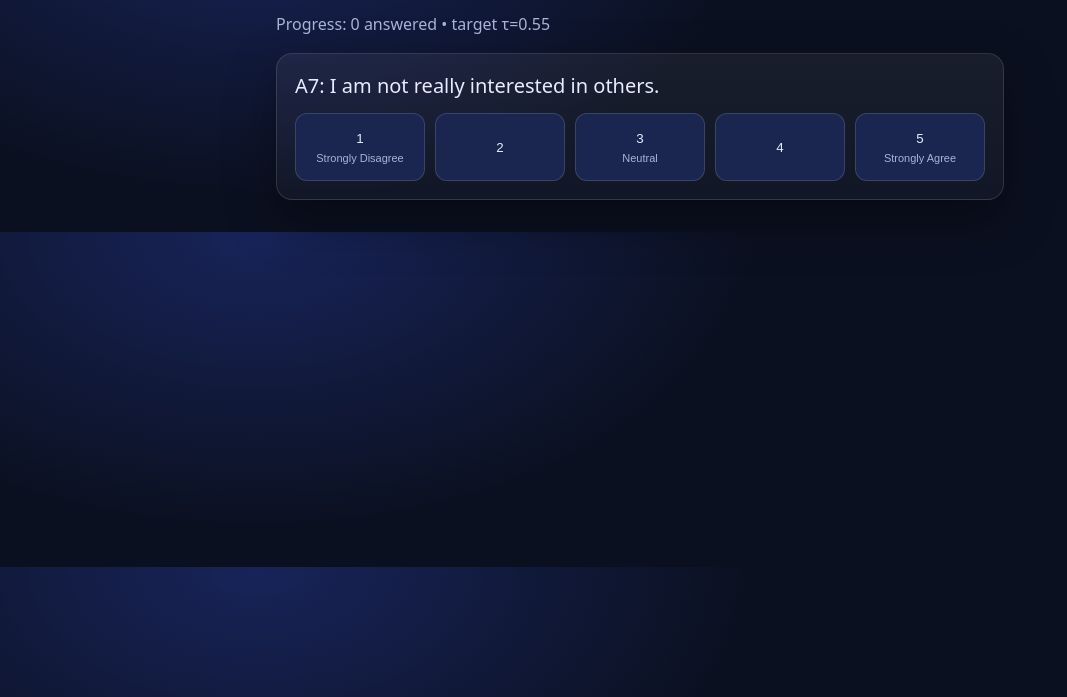
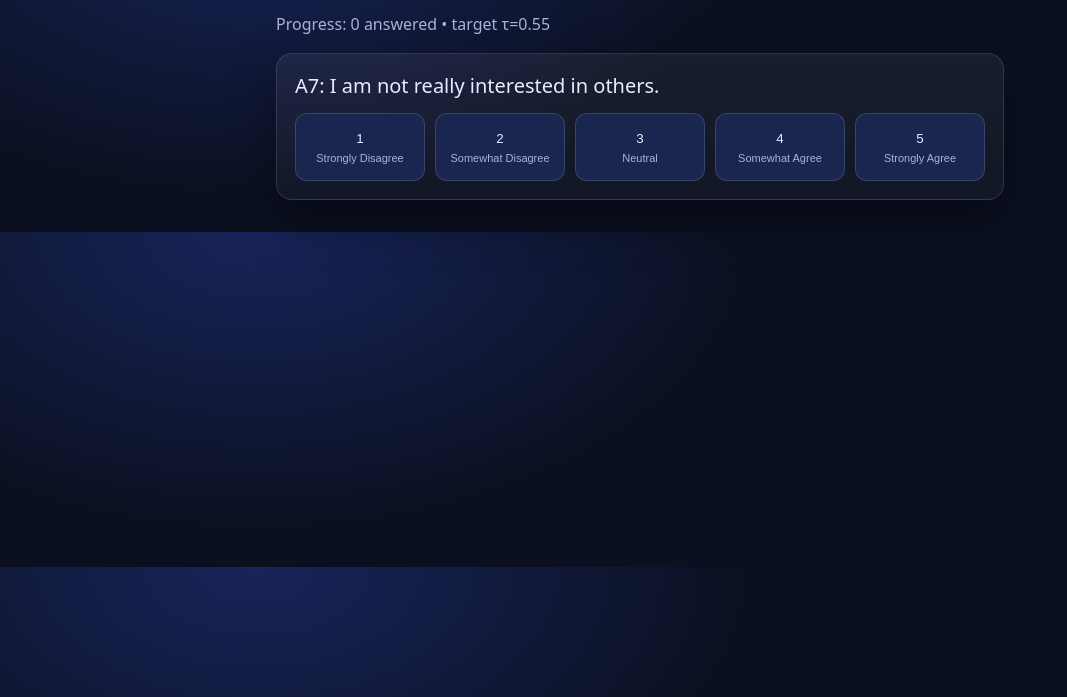
Before and after one commit to haticedogan7/CMPE-Project, a plain HTML site: page index.html in a window 1280 px wide. Shown: the part 103-800 px from the top of the page, without its empty margins (0-1067 px from the left). Drawn offline with Linux system fonts and the light colour scheme.

Commit message:
Update index.html

```diff
--- a/index.html
+++ b/index.html
@@ -20,9 +20,9 @@
 
       <div class="scale">
         <button data-v="1">1<br><span>Strongly Disagree</span></button>
-        <button data-v="2">2</button>
+        <button data-v="2">2<br><span>Somewhat Disagree</span></button>
         <button data-v="3">3<br><span>Neutral</span></button>
-        <button data-v="4">4</button>
+        <button data-v="4">4<br><span>Somewhat Agree</span></button>
         <button data-v="5">5<br><span>Strongly Agree</span></button>
       </div>
     </div>
```
